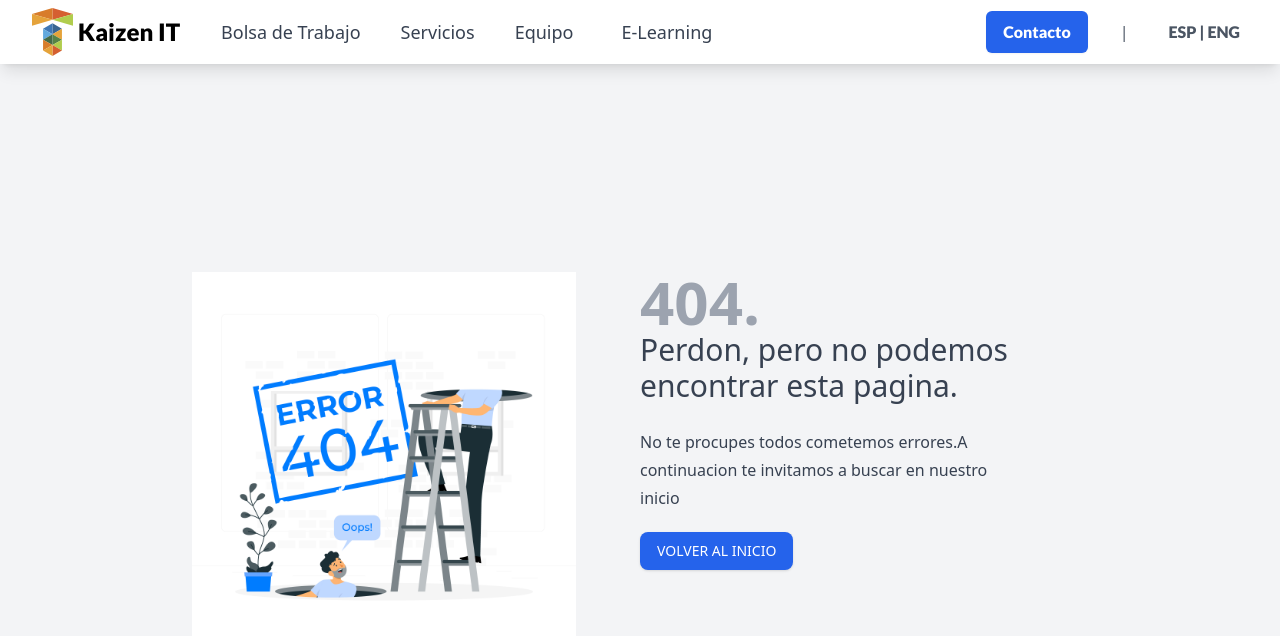
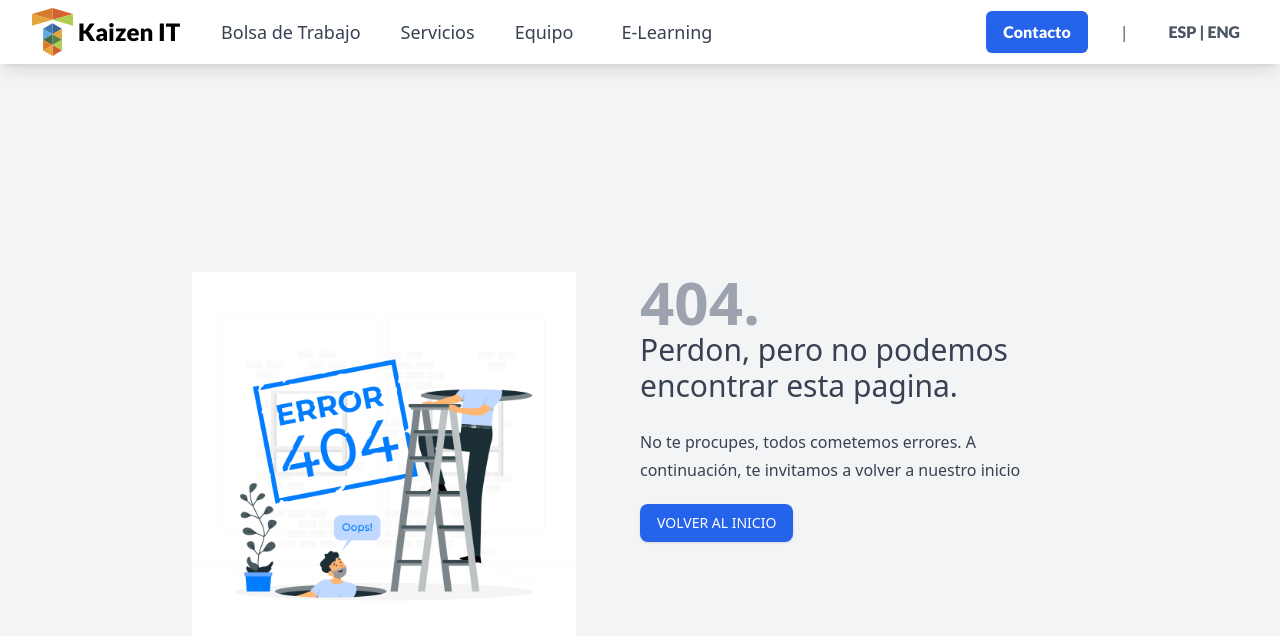
Before and after one commit to matiexe/kaizen-react, a React (Create React App) app: page /bolsa in a window 1280 px wide. Shown: the top 636 px of the page. Built offline with nearby package versions, Linux system fonts and the light colour scheme.

Commit message:
Actualizacion KaizenWeb 1.2

```diff
--- a/src/pages/Error404.js
+++ b/src/pages/Error404.js
@@ -10,8 +10,7 @@ export const Error404 = () => {
           </header>
 
           <p class="max-w-sm mb-5 leading-5 md:leading-7">
-              No te procupes todos cometemos errores.A continuacion
-              te invitamos a buscar en nuestro inicio
+          No te procupes, todos cometemos errores. A continuación, te invitamos a volver a nuestro inicio
           </p>
           <NavLink to='/'>
           <button
```
